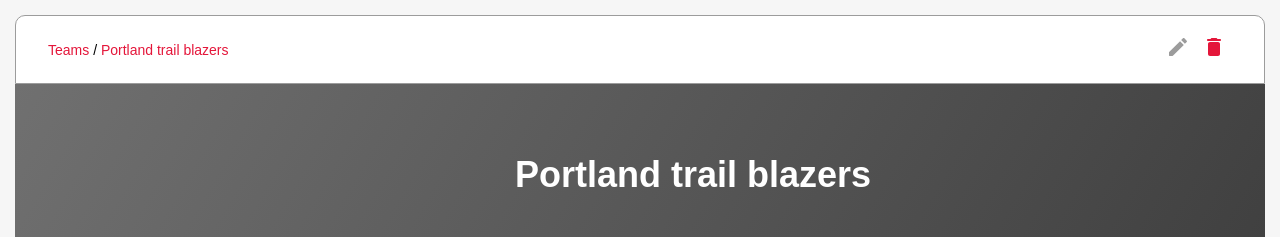
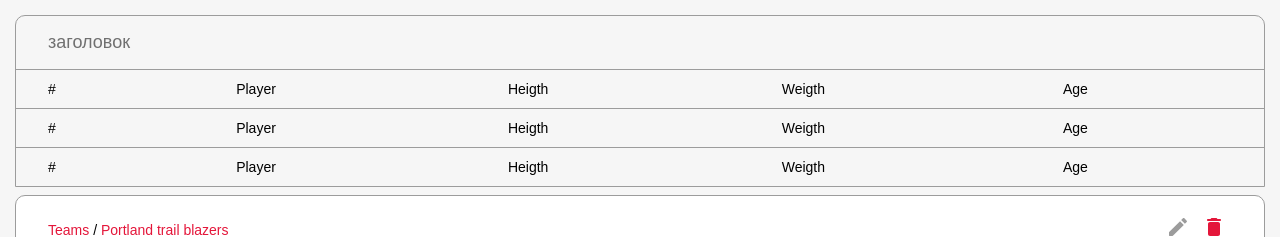
Before and after one commit to sgu6ena/nba, a React (Create React App) app: page / in a window 1280 px wide. Shown: the top 237 px of the page. Built offline with nearby package versions, Linux system fonts and the light colour scheme.

Commit message:
table init

```diff
--- a/src/App.tsx
+++ b/src/App.tsx
@@ -1,10 +1,13 @@
 import React from "react";
 import Card from "./components/card/Card";
 import EditCard from "./components/edit-card/EditCard";
+import Table from "./components/table/Table";
 
 function App() {
   return (
-    <div className="App">
+
+
+    <div className="App">  <Table />
       <EditCard
         title="Portland trail blazers"
         type="command"
--- /dev/null
+++ b/src/components/table/Table.tsx
@@ -0,0 +1,42 @@
+import * as React from "react";
+import "./style.scss";
+
+export interface ITableProps {}
+
+const Table: React.FC<ITableProps> = (props: ITableProps) => {
+  return (
+    <div className="table_wrapper">
+      <table>
+        <thead>
+          <tr>
+            <th colSpan={5}>заголовок</th>
+          </tr>
+        </thead>
+        <tbody>
+          <tr>
+            <td>#</td>
+            <td>Player</td>
+            <td>Heigth</td>
+            <td>Weigth</td>
+            <td>Age</td>
+          </tr>
+          <tr>
+            <td>#</td>
+            <td>Player</td>
+            <td>Heigth</td>
+            <td>Weigth</td>
+            <td>Age</td>
+          </tr> <tr>
+            <td>#</td>
+            <td>Player</td>
+            <td>Heigth</td>
+            <td>Weigth</td>
+            <td>Age</td>
+          </tr>
+        </tbody>
+      </table>
+    </div>
+  );
+};
+
+export default Table;
--- /dev/null
+++ b/src/components/table/style.scss
@@ -0,0 +1,35 @@
+.table_wrapper {
+  width: 100%;
+  display: block;
+  table {
+    border-spacing: 0;
+    width: 100%;
+    border: 1px solid #9c9c9c;
+    border-radius: 10px 10px 0px 0px;
+    thead {
+      tr {
+        th {  padding:  14px 32px;
+          font-style: normal;
+          font-weight: 500;
+          font-size: 18px;
+          line-height: 25px;
+          color: #707070;
+          text-align: left;
+        }
+      }
+    }
+    tbody {
+      tr {
+        td {
+            text-align: left; padding:  7px 32px;
+          border-spacing: 0;
+          border: none;
+          border-top: 1px solid #9c9c9c;font-style: normal;
+          font-weight: 500;
+          font-size: 14px;
+          line-height: 24px;
+        }
+      }
+    }
+  }
+}
```
